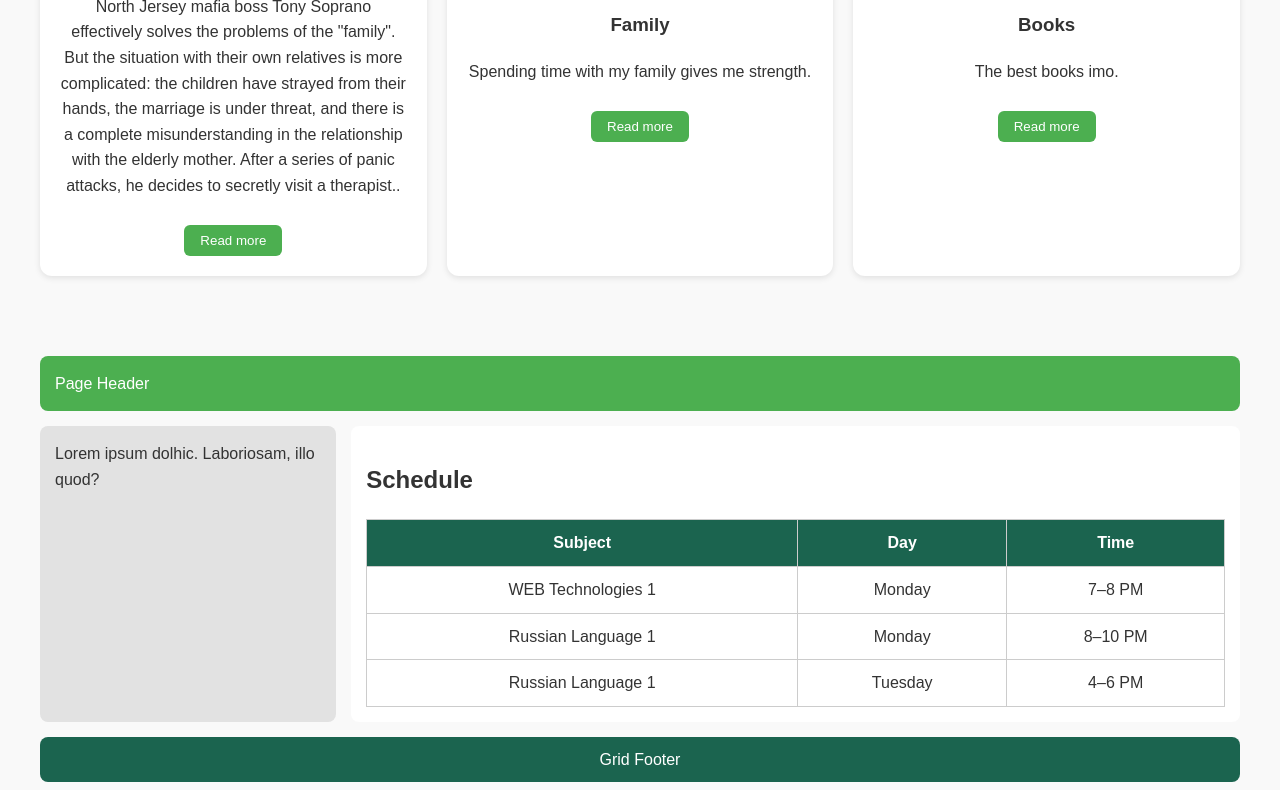
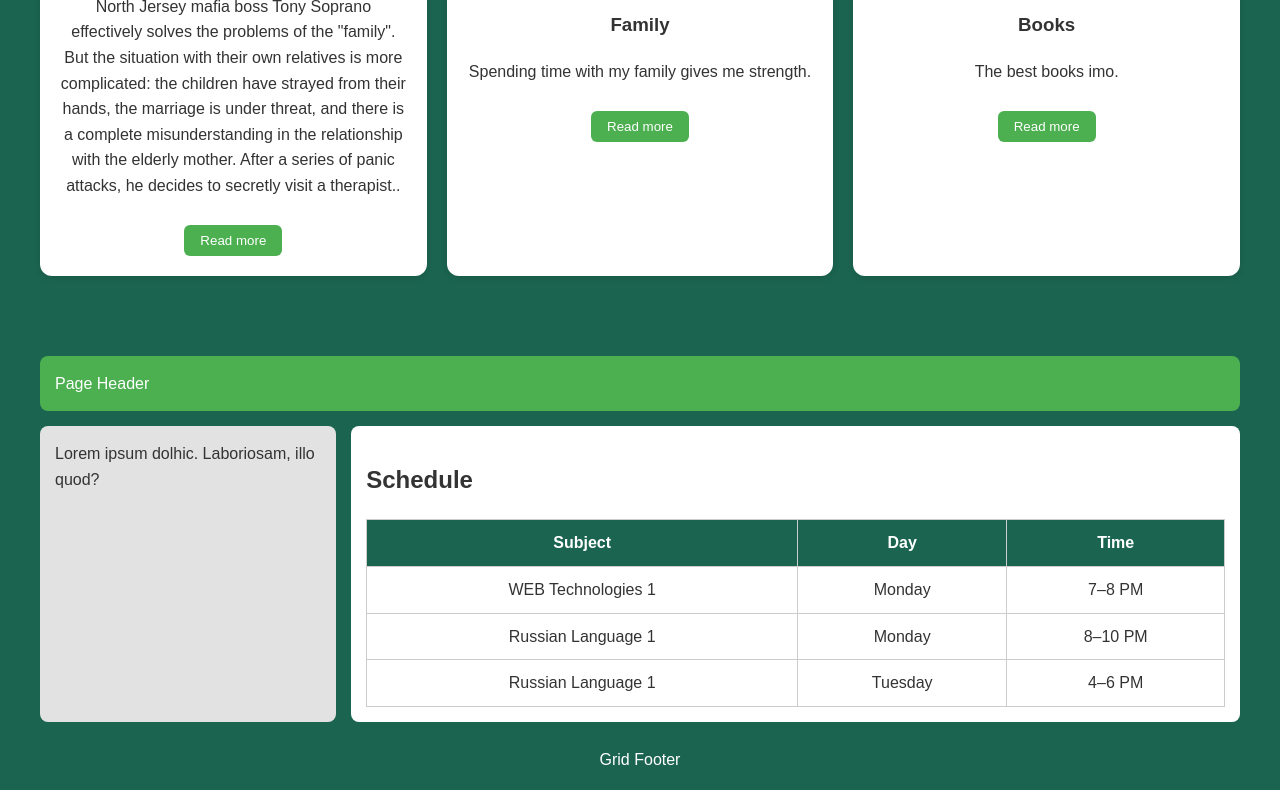
Before and after one commit to derqqx/front1, a plain HTML site: page index.html in a window 1280 px wide. Shown: the part 646-1436 px from the top of the page. Drawn offline with Linux system fonts and the light colour scheme.

Commit message:
3rd assignment

```diff
--- a/back.css
+++ b/back.css
@@ -2,7 +2,7 @@
 body {
   margin: 0;
   font-family: 'Trebushet MS', sans-serif;
-  background: #f9f9f9;
+  background: #1b644f;
   color: #333;
   line-height: 1.6;
 }
```
Also changed, not shown: 2 other files.
